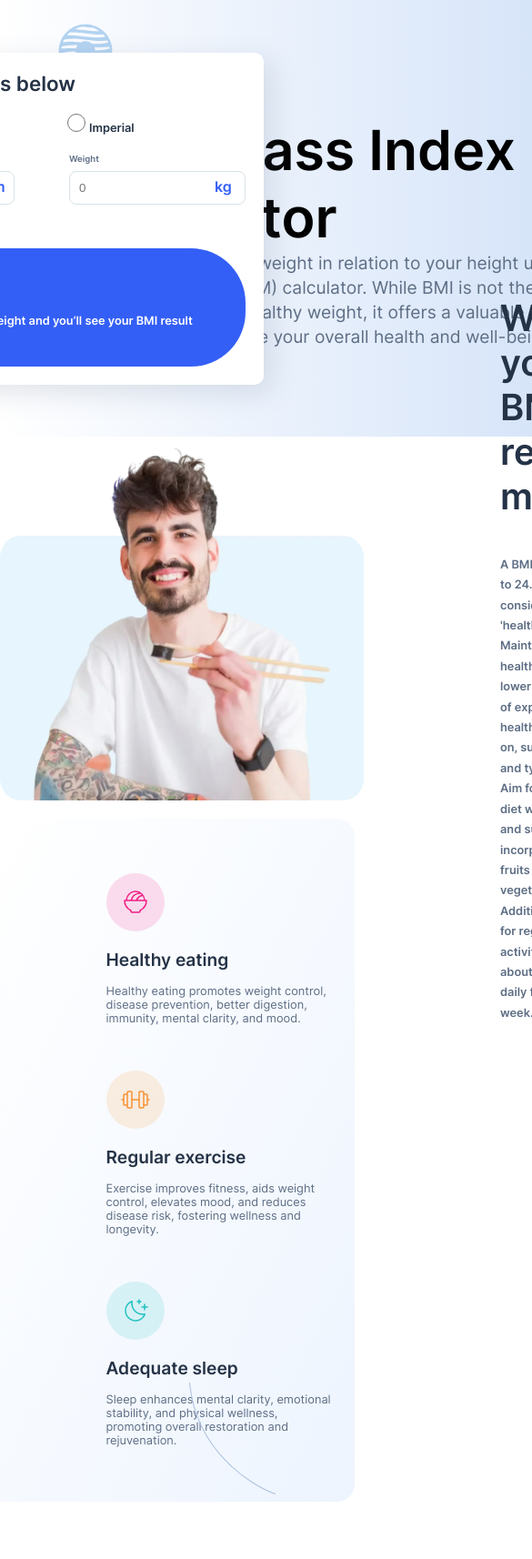
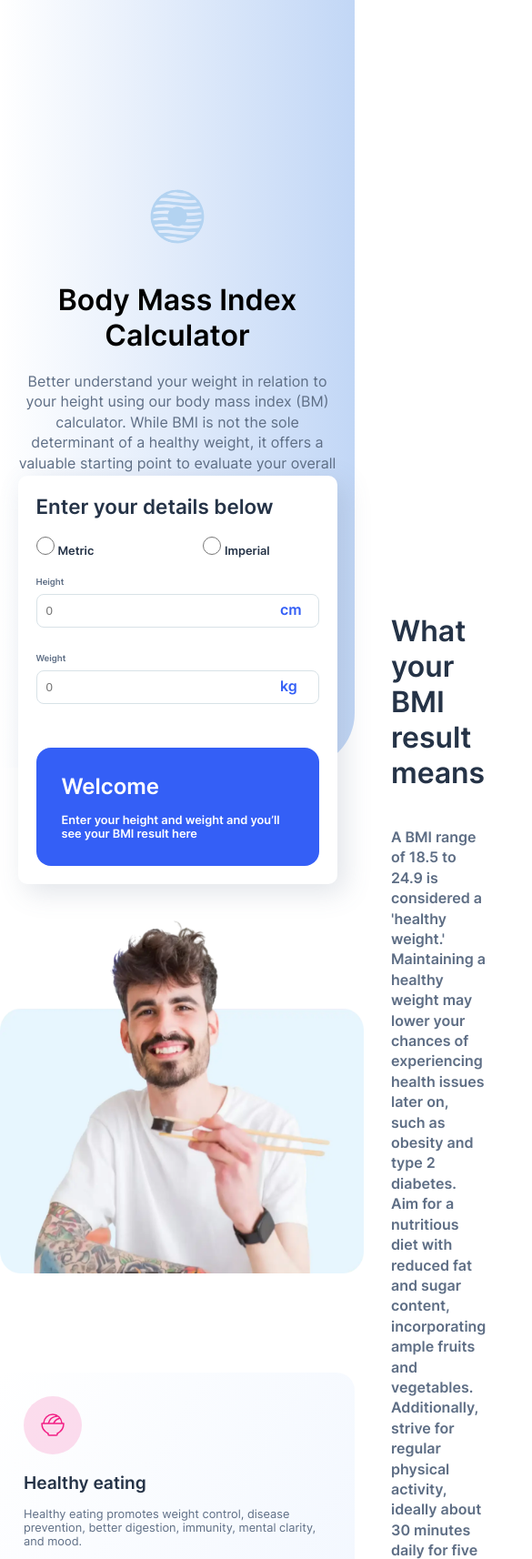
Before and after one commit to juninho-Oliveira/Aula-24-02---Cria-o-de-p-gina-web-Responsiva, a plain HTML site: page index.html in a window 390 px wide. Shown: the top 1714 px of the page at 91% size, 585 px wide, since content can reach past the window. Drawn offline with Linux system fonts and the light colour scheme; a script that the page names is missing.

Commit message:
respons tablet

```diff
--- a/input.css
+++ b/input.css
@@ -423,6 +423,122 @@ h2 {
 
 
 /*deixando responsivo para tablet*/
-@media screen and (max-width: 376px) {
+@media (max-width: 768px)  {
+    .banner-flex {
+        width: 100vw;
+        height: 100vh;
+    }
 
+    .banner-flex>img {
+        left: 25%;
+        margin-right: 50%;
+    }
+
+    .banner-flex__style {
+        display: flex;
+        flex-direction: column;
+        width: 90%;
+        margin-right: 0;
+        text-align: center;
+        gap: 20px;
+    }
+
+    .banner-flex__title {
+        font-size: 2rem;
+    }
+
+    .banner-flex__paragraf {
+        font-size: 1rem;
+    }
+
+    .form-position {
+        position: absolute;
+        left: 5%;
+        top: 62%;
+        width: 90vw;
+    }
+
+    .form-position__infoStyle {
+        width: 100%;
+        border-radius: 16px;
+    }
+
+    .form-position__values {
+        display: flex;
+        flex-direction: column;
+        gap: 0;
+    }
+
+    .form-position__values-flex>p {
+        left: 83.1%;
+    }
+
+    .mean-bmi {
+        display: flex;
+        align-items: center;
+        gap: 20px;
+    }
+
+    .mean-bmi>img {
+        margin-top: 40%;
+    }
+
+    .mean-bmi__flex {
+        margin-top: 20%;
+    }
+
+    .mean-bmi__flex {
+        width: 100%;
+        padding: 10px;
+    }
+
+    .mean-bmi__flex>h1 {
+        font-size: 2rem;
+    }
+
+    .mean-bmi__flex>p {
+        font-size: 1rem;
+    }
+
+    .arrow-right {
+        display: none;
+    }
+
+    .title {
+        width: 100%;
+    }
+
+    .cards-flex {
+        margin-top: 28%;
+        padding: 26px;
+    }
+
+    .card01 {
+        margin: 3%;
+    }
+
+    .grid-footer__style {
+        width: 100%;
+        display: block;
+    }
+
+    .double-cards__style {
+        display: block;
+        margin: 54%;
+        top: -34%;
+        width: 100%;
+    }
+
+    .double-cards-2 {
+        margin: 174%;
+        display: block;
+        top: -128%;
+        width: 100%;
+    }
+
+    .title {
+        padding: 10px;
+        margin: 10px;
+        margin-bottom: 10%;
+    }
 }
```
